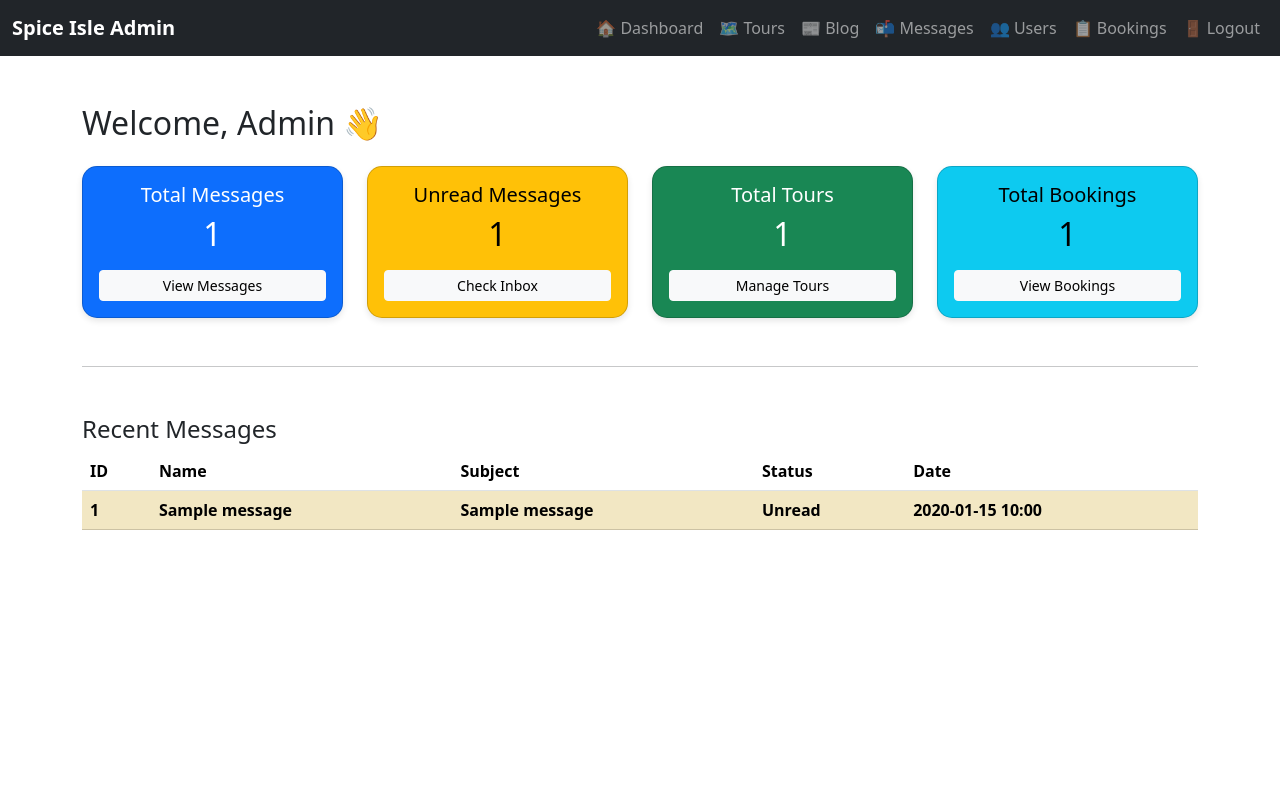
After one commit to TelecaSaint/spice_isle_tours, a PHP site: page /admin/admin.php in a window 1280 px wide. The commit adds this page. Run offline with PHP 8.4, Linux system fonts and the light colour scheme; the visitor is signed in with stand-in values (Sample User, id 1); tables that the repository leaves empty or names only in its code hold one stand-in row (values such as "Sample post").

Commit message:
Add files via upload
.

```diff
--- /dev/null
+++ b/spice_isle_tours/admin/admin.php
@@ -0,0 +1,108 @@
+<?php
+session_start();
+if (!isset($_SESSION['admin_logged_in']) || $_SESSION['admin_logged_in'] !== true) {
+    header("Location: admin_login.php");
+    exit();
+}
+
+include '../includes/db_connect.php';
+
+// Fetch some quick stats
+$total_messages = $conn->query("SELECT COUNT(*) AS cnt FROM messages")->fetch_assoc()['cnt'] ?? 0;
+$unread_messages = $conn->query("SELECT COUNT(*) AS cnt FROM messages WHERE status='Unread'")->fetch_assoc()['cnt'] ?? 0;
+
+// Optional: fetch total bookings or tours if you have those tables
+$total_tours = $conn->query("SELECT COUNT(*) AS cnt FROM tours")->fetch_assoc()['cnt'] ?? 0;
+$total_bookings = $conn->query("SELECT COUNT(*) AS cnt FROM bookings")->fetch_assoc()['cnt'] ?? 0;
+?>
+
+<?php include 'admin_navbar.php'; ?>
+
+<!DOCTYPE html>
+<html lang="en">
+<head>
+    <meta charset="UTF-8">
+    <title>Admin Dashboard</title>
+    <link href="https://cdn.jsdelivr.net/npm/bootstrap@5.3.2/dist/css/bootstrap.min.css" rel="stylesheet">
+    <style>
+        .dashboard-card {
+            border-radius: 15px;
+            box-shadow: 0 3px 6px rgba(0,0,0,0.1);
+            transition: transform 0.2s ease;
+        }
+        .dashboard-card:hover {
+            transform: translateY(-5px);
+        }
+    </style>
+</head>
+<body>
+
+<div class="container mt-5">
+    <h2 class="mb-4">Welcome, Admin 👋</h2>
+
+    <div class="row g-4">
+        <div class="col-md-3">
+            <div class="card dashboard-card text-bg-primary text-center p-3">
+                <h5>Total Messages</h5>
+                <h2><?= $total_messages ?></h2>
+                <a href="admin_messages.php" class="btn btn-light btn-sm mt-2">View Messages</a>
+            </div>
+        </div>
+        <div class="col-md-3">
+            <div class="card dashboard-card text-bg-warning text-center p-3">
+                <h5>Unread Messages</h5>
+                <h2><?= $unread_messages ?></h2>
+                <a href="admin_messages.php" class="btn btn-light btn-sm mt-2">Check Inbox</a>
+            </div>
+        </div>
+        <div class="col-md-3">
+            <div class="card dashboard-card text-bg-success text-center p-3">
+                <h5>Total Tours</h5>
+                <h2><?= $total_tours ?></h2>
+                <a href="manage_tours.php" class="btn btn-light btn-sm mt-2">Manage Tours</a>
+            </div>
+        </div>
+        <div class="col-md-3">
+            <div class="card dashboard-card text-bg-info text-center p-3">
+                <h5>Total Bookings</h5>
+                <h2><?= $total_bookings ?></h2>
+                <a href="manage_bookings.php" class="btn btn-light btn-sm mt-2">View Bookings</a>
+            </div>
+        </div>
+    </div>
+
+    <hr class="my-5">
+
+    <h4>Recent Messages</h4>
+    <div class="table-responsive">
+        <table class="table table-striped align-middle">
+            <thead>
+                <tr>
+                    <th>ID</th>
+                    <th>Name</th>
+                    <th>Subject</th>
+                    <th>Status</th>
+                    <th>Date</th>
+                </tr>
+            </thead>
+            <tbody>
+                <?php
+                $recent = $conn->query("SELECT * FROM messages ORDER BY created_at DESC LIMIT 5");
+                while ($msg = $recent->fetch_assoc()):
+                ?>
+                <tr <?= $msg['status'] == 'Unread' ? 'class="table-warning fw-bold"' : '' ?>>
+                    <td><?= $msg['id'] ?></td>
+                    <td><?= htmlspecialchars($msg['name']) ?></td>
+                    <td><?= htmlspecialchars($msg['subject']) ?></td>
+                    <td><?= $msg['status'] ?></td>
+                    <td><?= date("Y-m-d H:i", strtotime($msg['created_at'])) ?></td>
+                </tr>
+                <?php endwhile; ?>
+            </tbody>
+        </table>
+    </div>
+</div>
+
+<script src="https://cdn.jsdelivr.net/npm/bootstrap@5.3.2/dist/js/bootstrap.bundle.min.js"></script>
+</body>
+</html>
--- a/spice_isle_tours/admin/admin_navbar.php
+++ b/spice_isle_tours/admin/admin_navbar.php
@@ -13,7 +13,7 @@
                 <li class="nav-item"><a class="nav-link" href="dashboard.php">🏠 Dashboard</a></li>
                 <li class="nav-item"><a class="nav-link" href="manage_tours.php">🗺️ Tours</a></li>
                 <li class="nav-item"><a class="nav-link" href="manage_posts.php">📰 Blog</a></li>
-                <li class="nav-item"><a class="nav-link" href="admin_messages.php">📬 Messages</a></li>
+                <li class="nav-item"><a class="nav-link" href="admin_message.php">📬 Messages</a></li>
                 <li class="nav-item"><a class="nav-link" href="admin.php">👥 Users</a></li>
                 <li class="nav-item"><a class="nav-link" href="manage_bookings.php">📋 Bookings</a></li>
                 <li class="nav-item"><a class="nav-link" href="logout.php">🚪 Logout</a></li>
```
Also changed, not shown: spice_isle_tours/includes/header.php (+21 -7 lines).
